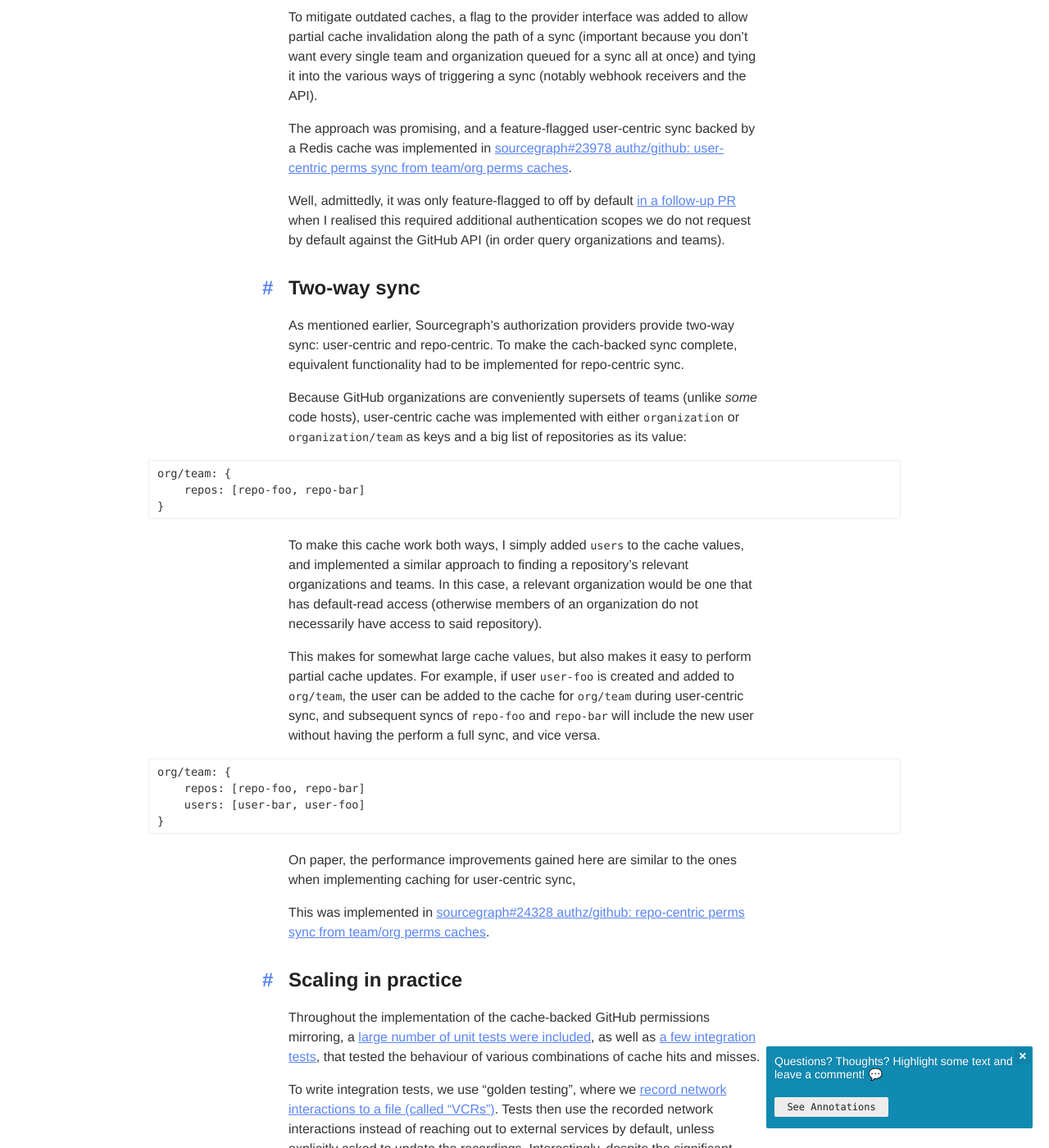
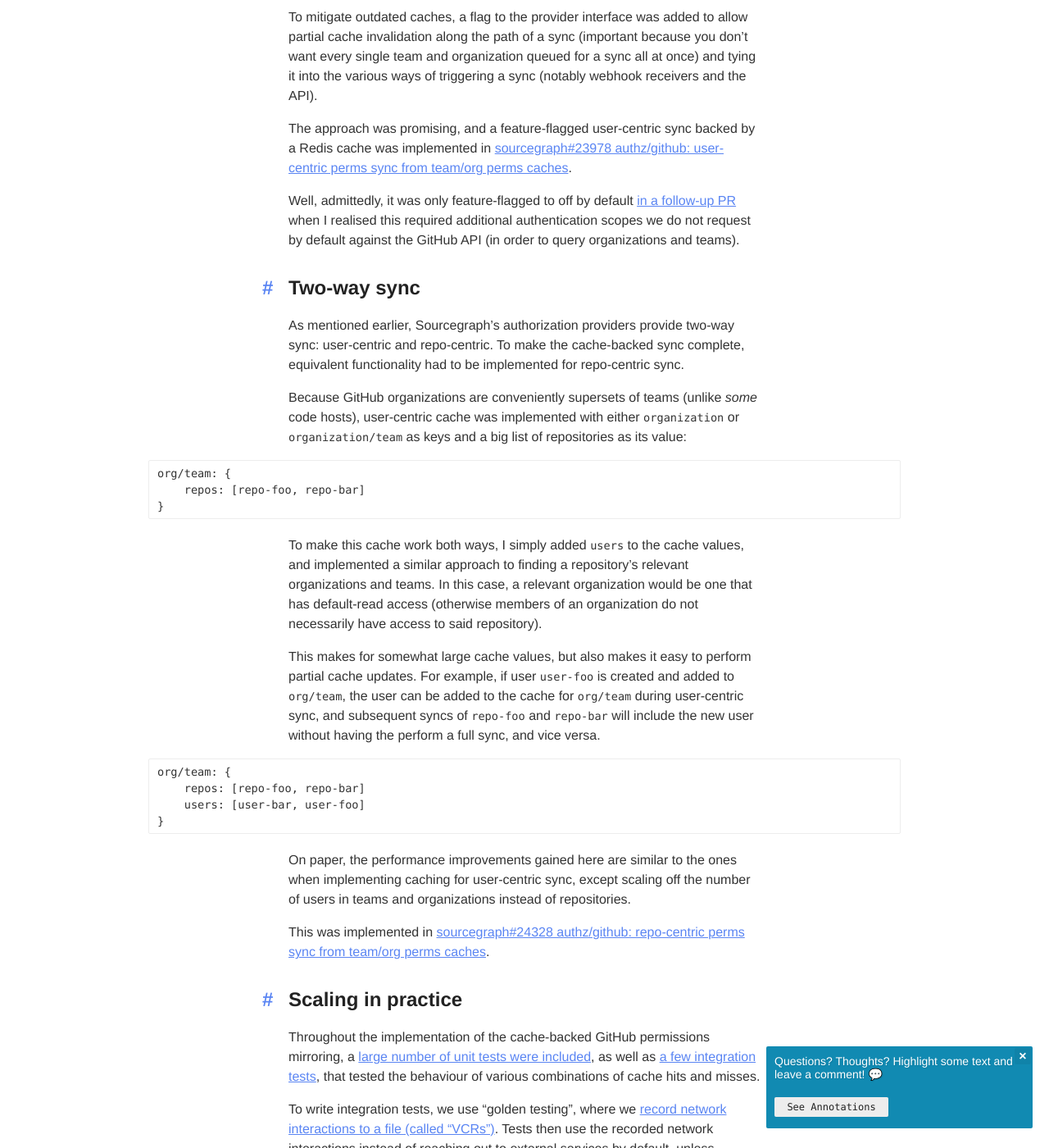
Before and after one commit to bobheadxi/bobheadxi.github.io, a Jekyll site: the page built from content/_posts/2021-10-8-mirroring-github-permissions-at-scale.md, in a window 1280 px wide and 1400 px high, scrolled down 3585 px. Shown: the whole window at 82% size. Built offline with Jekyll 4.4.1, drawn with Linux system fonts in a browser that asks for light colours; nearby versions of some CDN libraries; emoji names are drawn with the system emoji font; a style sheet for code colours, icons or effects is not loaded.

Commit message:
more fixes

````diff
--- a/content/_posts/2021-10-8-mirroring-github-permissions-at-scale.md
+++ b/content/_posts/2021-10-8-mirroring-github-permissions-at-scale.md
@@ -99,11 +99,11 @@
 
 The approach was promising, and a feature-flagged user-centric sync backed by a Redis cache was implemented in [sourcegraph#23978 authz/github: user-centric perms sync from team/org perms caches](https://github.com/sourcegraph/sourcegraph/pull/23978).
 
-Well, admittedly, it was only feature-flagged to off by default [in a follow-up PR](https://github.com/sourcegraph/sourcegraph/pull/24318) when I realised this required additional authentication scopes we do not request by default against the GitHub API (in order query organizations and teams).
+Well, admittedly, it was only feature-flagged to off by default [in a follow-up PR](https://github.com/sourcegraph/sourcegraph/pull/24318) when I realised this required additional authentication scopes we do not request by default against the GitHub API (in order to query organizations and teams).
 
 ## Two-way sync
 
-As mentioned earlier, Sourcegraph's authorization providers provide two-way sync: user-centric and repo-centric. To make the cach-backed sync complete, equivalent functionality had to be implemented for repo-centric sync.
+As mentioned earlier, Sourcegraph's authorization providers provide two-way sync: user-centric and repo-centric. To make the cache-backed sync complete, equivalent functionality had to be implemented for repo-centric sync.
 
 Because GitHub organizations are conveniently supersets of teams (unlike *some* code hosts), user-centric cache was implemented with either `organization` or `organization/team` as keys and a big list of repositories as its value:
 
@@ -124,7 +124,7 @@
 }
 ```
 
-On paper, the performance improvements gained here are similar to the ones when implementing caching for user-centric sync,
+On paper, the performance improvements gained here are similar to the ones when implementing caching for user-centric sync, except scaling off the number of users in teams and organizations instead of repositories.
 
 This was implemented in [sourcegraph#24328 authz/github: repo-centric perms sync from team/org perms caches](https://github.com/sourcegraph/sourcegraph/pull/24328).
 
````
